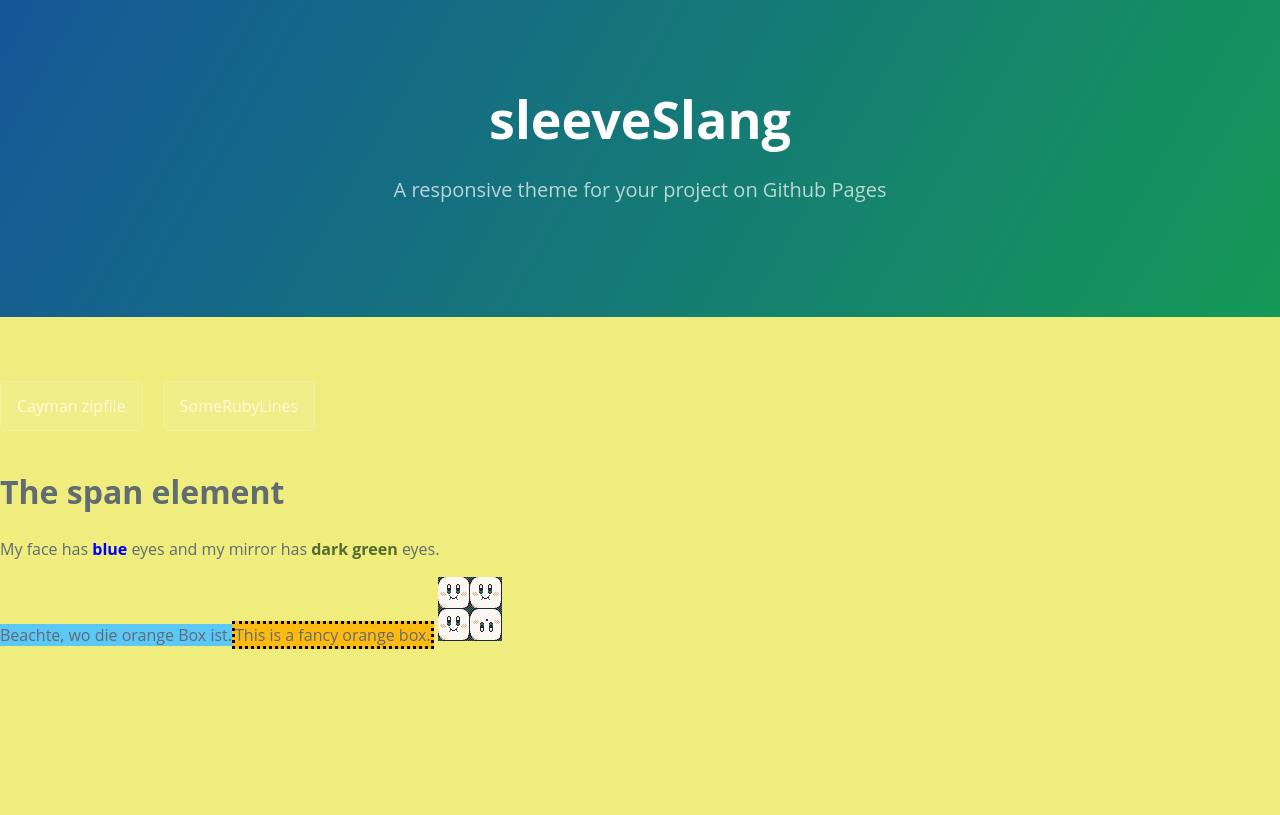
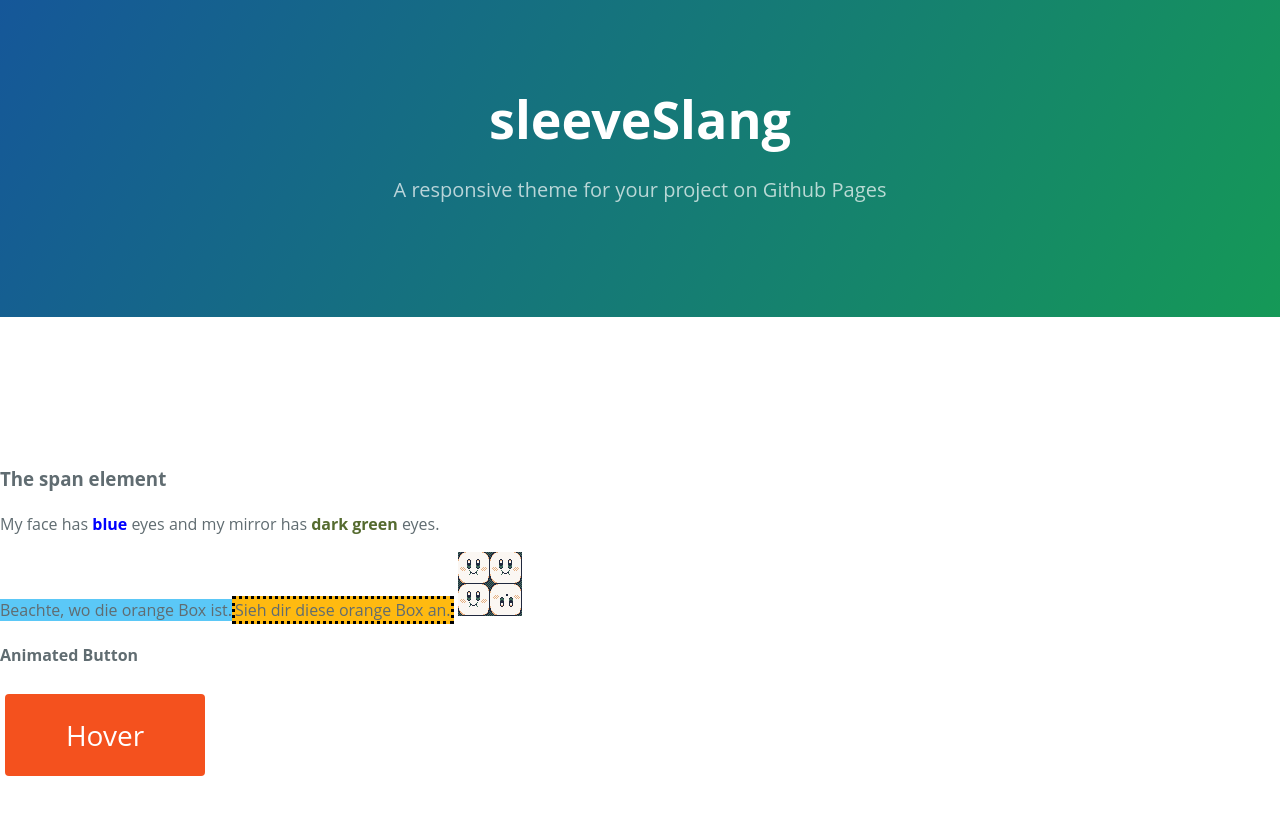
Before and after one commit to ledlightjungledStefan/Osterei, a Jekyll site: the page built from RukolaSeiteEins.markdown, in a window 1280 px wide. Shown: the top 815 px of the page. Built offline with Jekyll 4.4.1, drawn with Linux system fonts in a browser that asks for light colours.

Commit message:
Update publicdomainfolder.html

```diff
--- a/_layouts/publicdomainfolder.html
+++ b/_layouts/publicdomainfolder.html
@@ -9,18 +9,56 @@
         .ribbon {
   background-color: #5BC8F7;
 }
-
 .ribbon::after {
   content: "Sieh dir diese orange Box an.";
   background-color: #FFBA10;
   border-color: black;
   border-style: dotted;
 }
+
+  .button {
+  display: inline-block;
+  border-radius: 4px;
+  background-color: #f4511e;
+  border: none;
+  color: #FFFFFF;
+  text-align: center;
+  font-size: 28px;
+  padding: 20px;
+  width: 200px;
+  transition: all 0.5s;
+  cursor: pointer;
+  margin: 5px;
+}
+
+.button span {
+  cursor: pointer;
+  display: inline-block;
+  position: relative;
+  transition: 0.5s;
+}
+
+.button span:after {
+  content: '\00bb';
+  position: absolute;
+  opacity: 0;
+  top: 0;
+  right: -20px;
+  transition: 0.5s;
+}
+
+.button:hover span {
+  padding-right: 25px;
+}
+
+.button:hover span:after {
+  opacity: 1;
+  right: 0;
+}
     </style>
 
 <link rel="stylesheet" href="{{ site.baseurl }} /Osterei/assets/css/normalize.css">
 <link rel="stylesheet" href="{{ site.baseurl }} /Osterei/assets/css/cayman.css">
-<link rel="stylesheet" href="{{ site.baseurl }} /Osterei/assets/css/Backgroundcolorpublicdomainfolder.css">
     <title>HornElemente</title>
     </head>
 <body>
@@ -37,12 +75,15 @@
 <a href="https://github.com/pages-themes/cayman/zipball/master" class="btn">Cayman zipfile</a>
 <a href="/Osterei/assets/FirstStepsForRubyGemInstallation.pdf" class="btn">SomeRubyLines</a>
 
-<h1>The span element</h1>
+<h3>The span element</h3>
     <p>My face has
         <span style="color:blue;font-weight:bold">blue</span>
         eyes and my mirror has <span style="color:darkolivegreen;font-weight:bold">dark green</span> eyes.</p>
     <span class="ribbon">Beachte, wo die orange Box ist.</span>
 
     <img src="/Osterei/assets/4kirbs.png">
+
+<h4>Animated Button</h4>
+  <button class="button" style="vertical-align:middle"><span>Hover </span>
 </body>
 </html>
```
